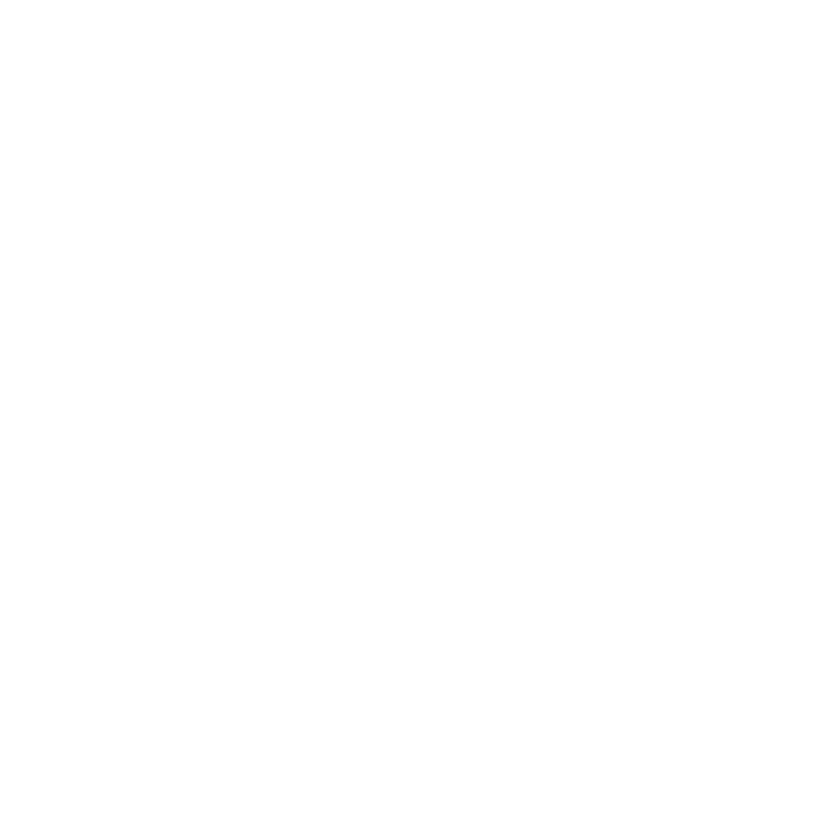
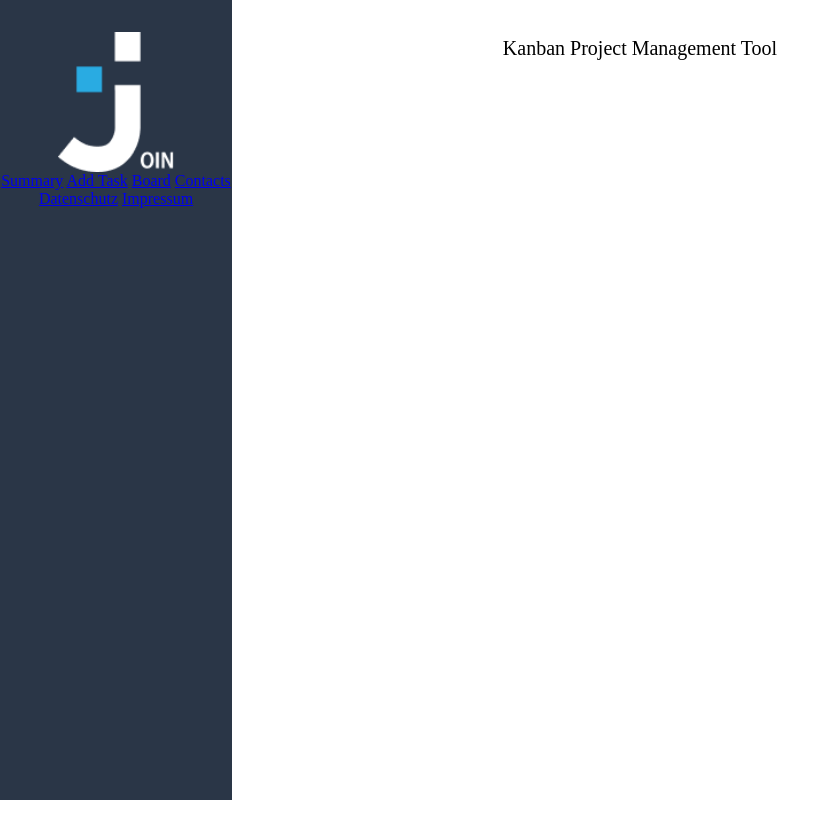
Before and after one commit to rabiasoeyle/join-group, a plain HTML site: page html/contacts.html in a window 1280 px wide. Shown: the top 838 px of the page, without its empty margins (0-840 px from the left). Before the commit the page ends 800 px from the top, so only its background shows below. Drawn offline with Linux system fonts and the light colour scheme.

Commit message:
contacts

```diff
--- a/html/contacts.html
+++ b/html/contacts.html
@@ -4,8 +4,61 @@
     <meta charset="UTF-8">
     <meta name="viewport" content="width=device-width, initial-scale=1.0">
     <title>Kontakte</title>
+<style>
+    *{
+        margin:0;
+        box-sizing: border-box;
+    }
+    header{
+       font-weight: 400;
+       font-size: 20px;
+       max-width:1440px;
+       height:96px;
+       display:flex;
+       justify-content: center;
+       align-items: center;
+       position:sticky;
+       top:0;
+
+    }
+    .sidebar{
+        background-color: #2A3647;
+        width:232px;
+        height:100vh;
+        position: fixed;
+        top:0;
+        left:0;
+        display:flex;
+        flex-direction: column;
+        align-items: center;
+
+
+    }
+    .content{
+        height:200vh;
+    }
+    .join_Logo{
+        margin-top:4vh;
+        width:50%;
+        height:auto;
+    }
+</style>
 </head>
 <body>
-
+    <header>Kanban Project Management Tool</header>
+    <div class="sidebar">
+        <img class="join_Logo" src="../assets/img/join_logo_vector.png">
+        <div>
+            <a href="summary.html">Summary</a>
+            <a href="addTask.html">Add Task</a>
+            <a href="board.html">Board</a>
+            <a href="contacts.html">Contacts</a>
+        </div>
+        <div>
+            <a href="datenschutz.html">Datenschutz</a>
+            <a href="impressum.html">Impressum</a>
+        </div>
+    </div>
+    <div class="content"></div>
 </body>
 </html>
```
Also changed, not shown: assets/img/join_logo_vector.png (renamed from assets/img/Join logo vector.png).
